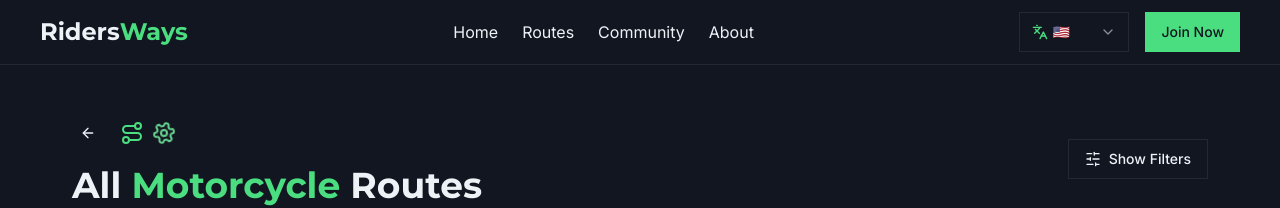
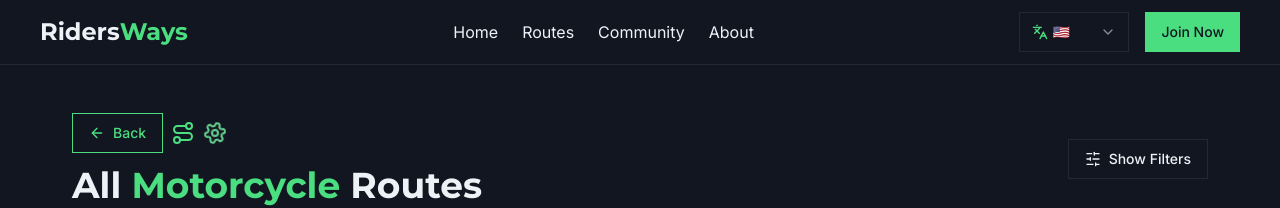
Before and after one commit to EdderGaddini/bikers-pathway, a React (Vite) app: page /routes in a window 1280 px wide. Shown: the top 208 px of the page. Built offline with nearby package versions, Linux system fonts and the light colour scheme.

Commit message:
Improve All Routes back button
Refactor the back button in the "All Motorcycle Routes" page to match the style of the "View Details" page's back button.

```diff
--- a/src/pages/AllRoutes.tsx
+++ b/src/pages/AllRoutes.tsx
@@ -166,11 +166,12 @@ const AllRoutes = () => {
               <div>
                 <div className="flex items-center gap-2 mb-3">
                   <Button
-                    variant="ghost"
-                    className="text-darkText hover:bg-darkMetal/20 p-2 mr-2"
+                    variant="outline"
+                    className="border-darkAccent text-darkAccent hover:bg-darkAccent hover:text-darkBg flex items-center gap-2"
                     onClick={() => navigate(-1)}
                   >
-                    <ArrowLeft className="h-5 w-5" />
+                    <ArrowLeft className="h-4 w-4" />
+                    Back
                   </Button>
                   <RouteIcon className="h-6 w-6 text-darkAccent" />
                   <Settings className="h-6 w-6 text-darkLeaf gear-spin" />
```
